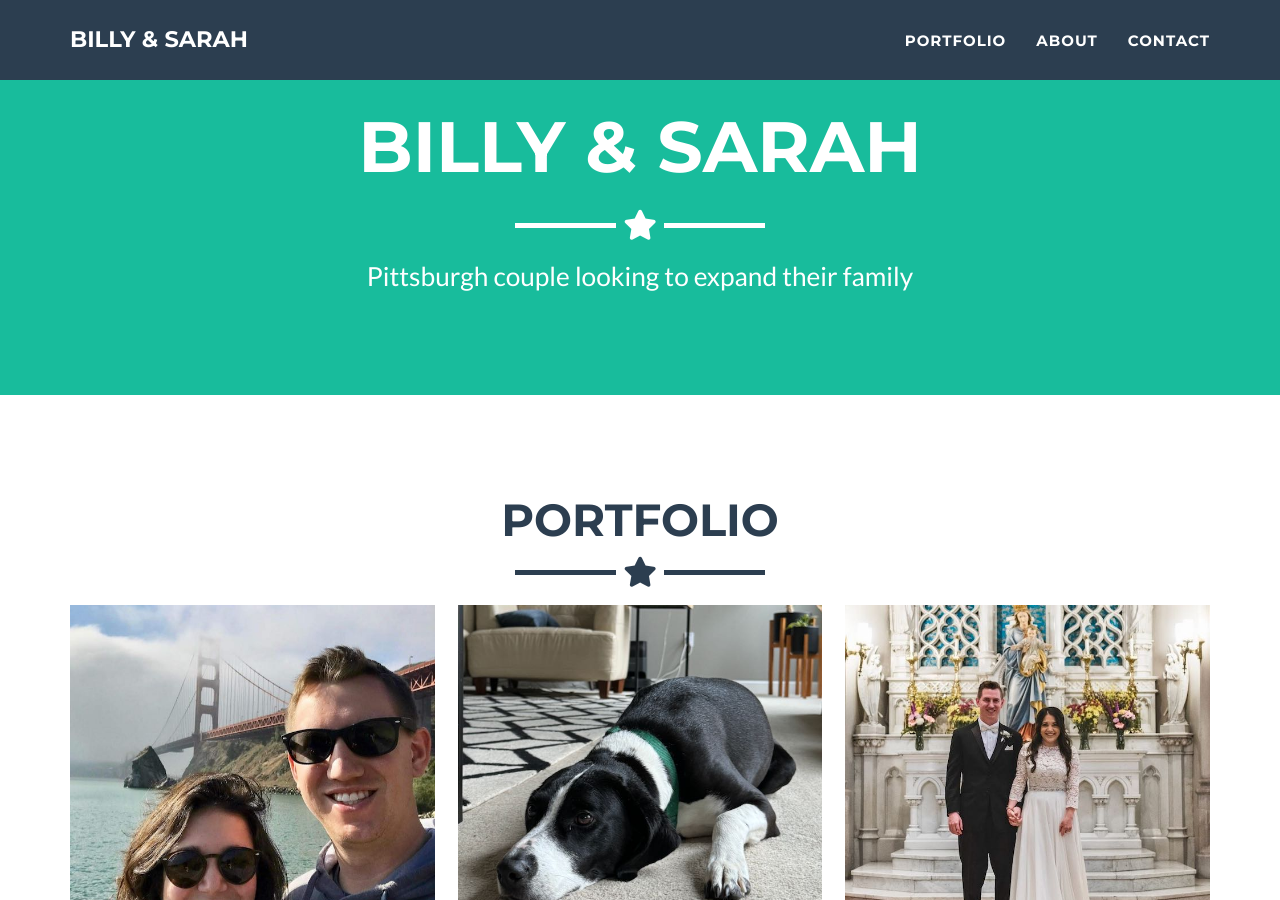
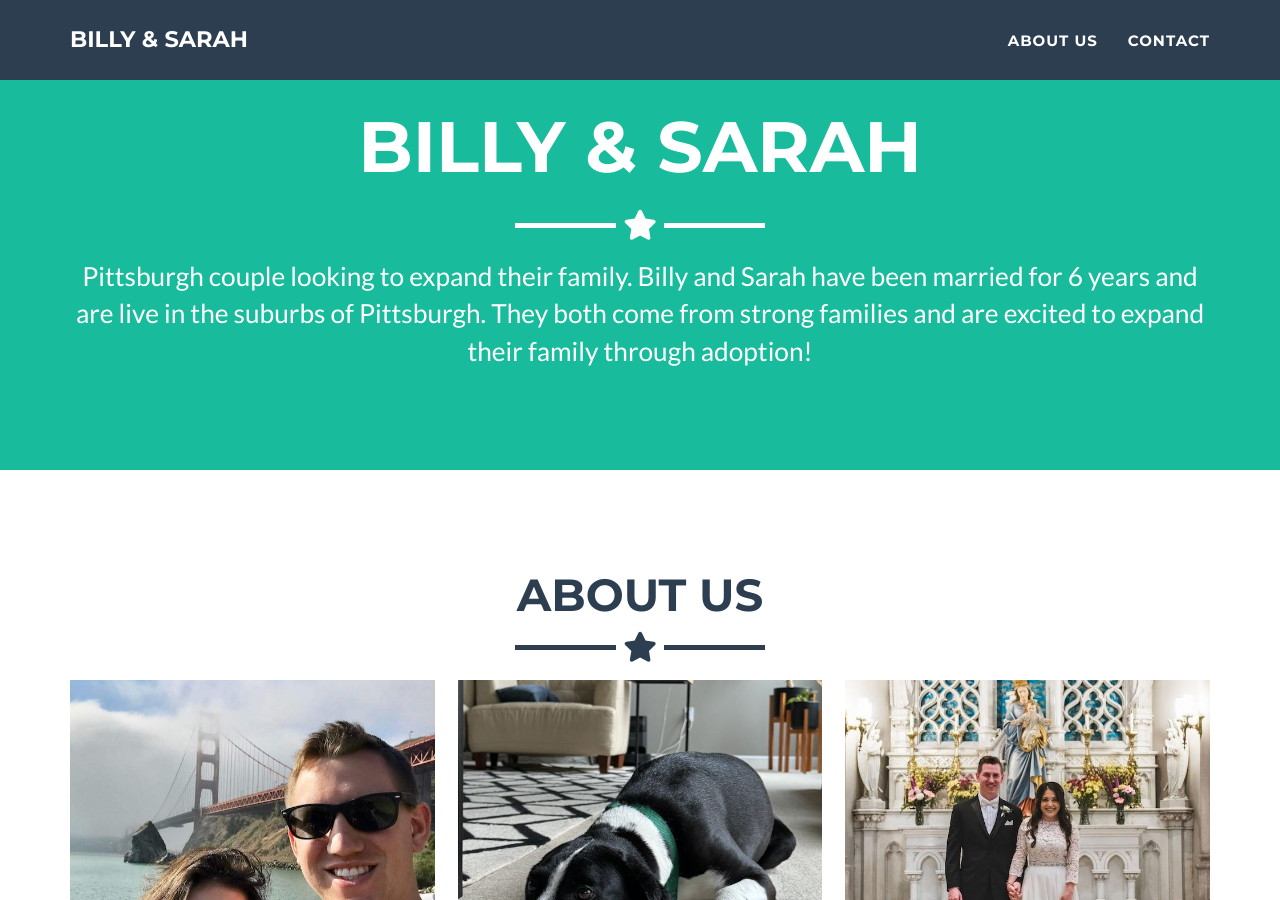
Before and after one commit to billy-hh/adoption-site, a Jekyll site: the page built from _posts/2014-07-13-project-6.markdown, in a window 1280 px wide and 900 px high, scrolled down 764 px. Built offline with Jekyll 4.4.1, drawn with Linux system fonts in a browser that asks for light colours; some of the changed text lies outside the part shown.

Commit message:
Updated config file and cleaned up

```diff
--- a/_config.yml
+++ b/_config.yml
@@ -4,7 +4,7 @@ email: hello@billyandsarah.family
 url: www.billyandsarah.family
 description: "We are adopting!"
 keywords: "adopting,Pittsburgh couple adopt,pittsburgh,adoption,adoptive,birth mom,birth parent"
-skills: "Pittsburgh couple looking to expand their family"
+skills: "Pittsburgh couple looking to expand their family. Billy and Sarah have been married for 6 years and are live in the suburbs of Pittsburgh. They both come from strong families and are excited to expand their family through adoption!"
 meta_author: LastName FirstName
 
 # Google webmaster tools
@@ -52,11 +52,10 @@ social:
 
 # Postal address (add as many lines as necessary)
 address:
-  - line: 3481 Melrose Place
-  - line: Beverly Hills, CA 90210
+  - line: Pittsburgh, PA
 
 # Credits content
-credits: 'Freelancer is a free to use, open source Bootstrap theme created by <a href="http://startbootstrap.com">Start Bootstrap</a>.'
+credits: "Billy and Sarah have been married for 6 years and are live in the suburbs of Pittsburgh. They both come from strong families and are excited to expand their family through adoption"
 
 # Build settings
 markdown: kramdown
--- a/_includes/nav.html
+++ b/_includes/nav.html
@@ -19,10 +19,7 @@
           <a href="#page-top"></a>
         </li>
         <li class="page-scroll">
-          <a href="#portfolio">Portfolio</a>
-        </li>
-        <li class="page-scroll">
-          <a href="#about">About</a>
+          <a href="#portfolio">About Us</a>
         </li>
         <li class="page-scroll">
           <a href="#contact">Contact</a>
--- a/_includes/portfolio_grid.html
+++ b/_includes/portfolio_grid.html
@@ -3,7 +3,7 @@
   <div class="container portfolio-flex-grid">
     <div class="row">
       <div class="col-lg-12 text-center">
-        <h2>Portfolio</h2>
+        <h2>About Us</h2>
         <hr class="star-primary">
       </div>
     </div>
```
Also changed, not shown: 2 other files.
